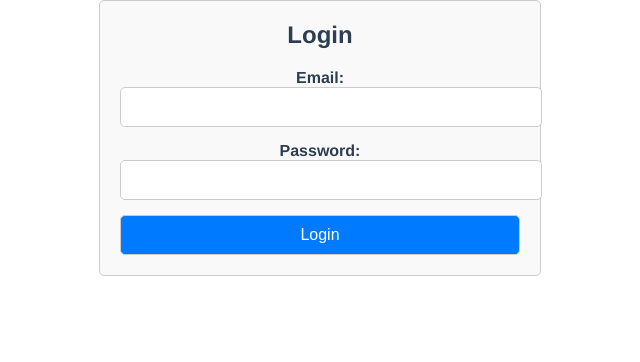
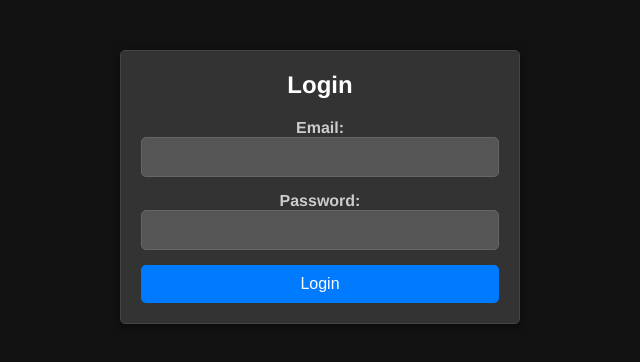
Before and after one commit to MatijaBojanic/social-app-front, a Vue app: page /login in a window 1280 px wide. Shown: the top 362 px of the page, without its empty margins (320-960 px from the left). Built offline with nearby package versions, Linux system fonts and the light colour scheme; no server answers.

Commit message:
Fixed login layout

```diff
--- a/src/App.vue
+++ b/src/App.vue
@@ -12,12 +12,13 @@ export default {
 
 
 <style>
-html, body, #app {
+body, html {
   margin: 0;
   padding: 0;
   width: 100%;
   height: 100%;
-  overflow: hidden; /* Prevents scrollbars if not necessary */
+  background-color: #121212; /* Dark background for the entire page */
+  color: #e0e0e0; /* Lighter text color for readability */
 }
 
 #app {
--- a/src/components/LoginForm.vue
+++ b/src/components/LoginForm.vue
@@ -51,17 +51,25 @@ export default {
 
 
 <style scoped>
+* {
+  box-sizing: border-box; /* Ensures all elements consider padding and border in their width and height */
+}
+
 .login-container {
   max-width: 400px;
   margin: 0 auto;
+  margin-top: 50px; /* Add top margin to move down the form */
   padding: 20px;
-  border: 1px solid #ccc;
+  border: 1px solid #444; /* Darker border */
   border-radius: 5px;
-  background-color: #f9f9f9;
+  background-color: #333; /* Dark background */
+  color: #fff; /* Light text color for readability */
+  box-shadow: 0 2px 10px rgba(0, 0, 0, 0.5); /* Optional: Adds depth with a shadow */
 }
 
 h2 {
   margin-top: 0;
+  color: #fff; /* Ensuring heading is visible */
 }
 
 .login-form {
@@ -75,29 +83,40 @@ h2 {
 
 label {
   font-weight: bold;
-}
-
-input[type="email"],
-input[type="password"],
-button {
-  padding: 10px;
-  font-size: 16px;
-  border: 1px solid #ccc;
-  border-radius: 5px;
+  color: #ccc; /* Lighter label color for contrast */
 }
 
 input[type="email"],
 input[type="password"] {
-  width: 100%;
+  width: 100%; /* Adjust back to 100% width */
+  margin: 0; /* Remove margin if no longer necessary */
+  padding: 10px;
+  font-size: 16px;
+  background-color: #555; /* Darker input fields */
+  color: #fff; /* Light text color */
+  border: 1px solid #666; /* Slightly lighter border for visibility */
+  border-radius: 5px;
+}
+
+input[type="email"]:focus,
+input[type="password"]:focus {
+  border-color: #bbb; /* Highlight focus with brighter border */
+  outline: none; /* Remove default focus outline */
 }
 
 button {
-  background-color: #007bff;
+  padding: 10px;
+  font-size: 16px;
+  background-color: #007bff; /* Keep primary button color */
   color: #fff;
+  border: none;
+  border-radius: 5px;
   cursor: pointer;
+  transition: background-color 0.3s; /* Smooth transition for hover effect */
 }
 
 button:hover {
-  background-color: #0056b3;
+  background-color: #0056b3; /* Darker blue on hover */
 }
+
 </style>
```
